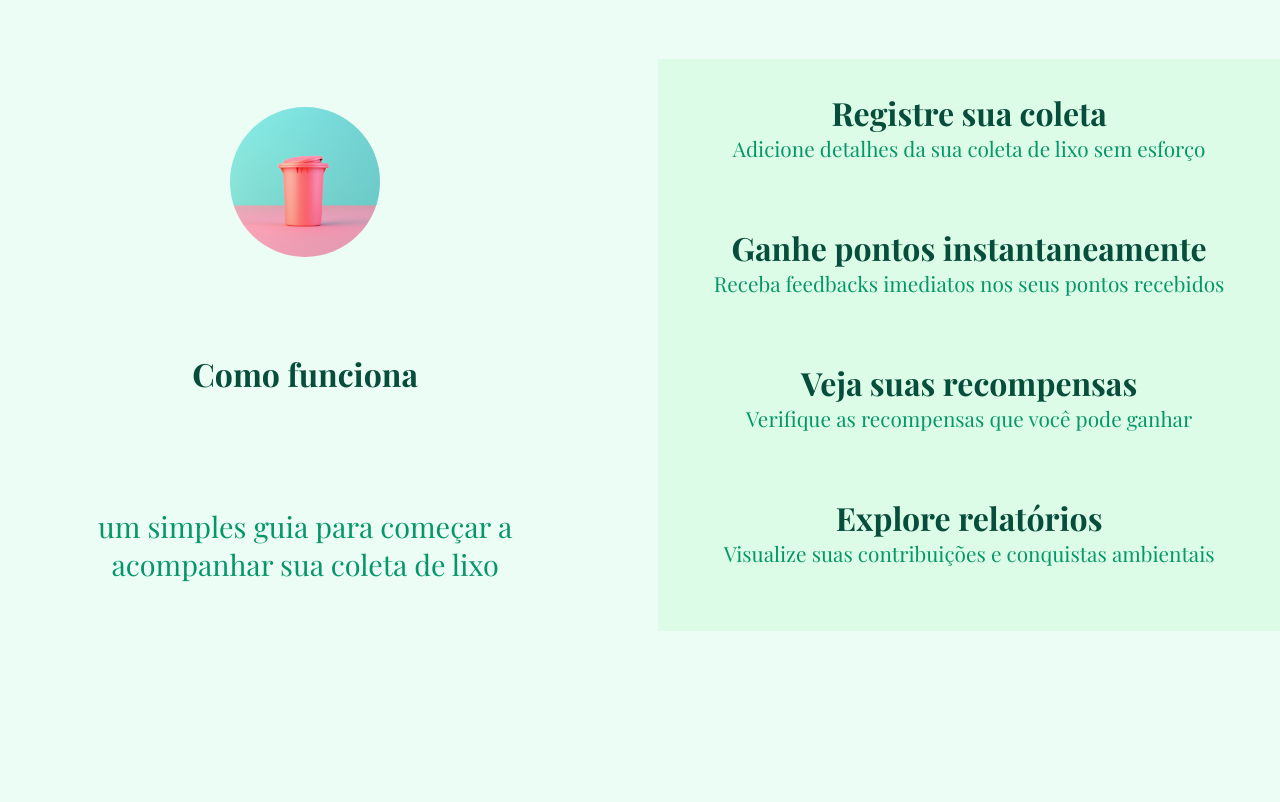
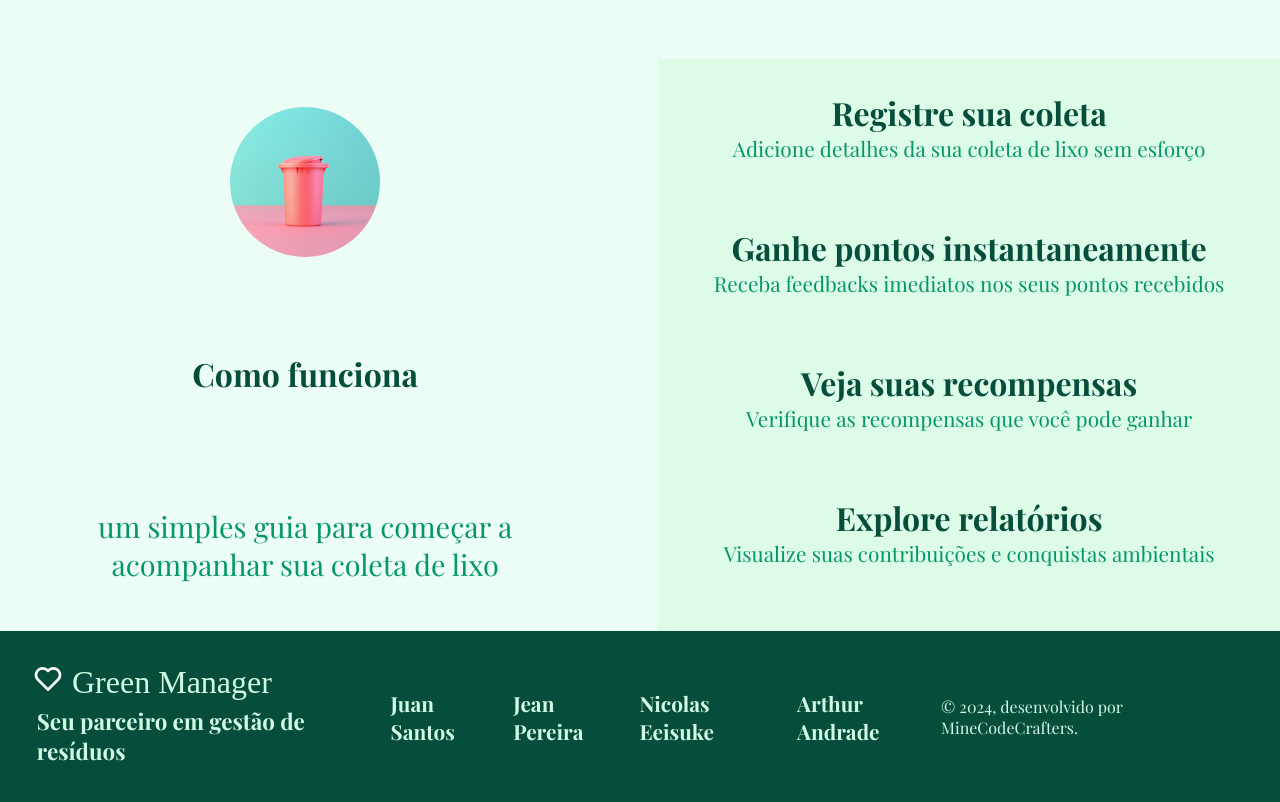
Before and after one commit to JeanPDR/GreenManager-, a plain HTML site: page frontend/index.html in a window 1280 px wide. Shown: the part 1520-2322 px from the top of the page. Before the commit the page ends 2151 px from the top, so only its background shows below. Drawn offline with nearby package versions, Linux system fonts and the light colour scheme; a web font is replaced by a local one.

Commit message:
criando e estilizando footer

```diff
--- a/frontend/index.html
+++ b/frontend/index.html
@@ -8,6 +8,10 @@
     <link rel="preconnect" href="https://fonts.gstatic.com" crossorigin />
     <link
       href="https://fonts.googleapis.com/css2?family=Playfair+Display:ital,wght@0,400..900;1,400..900&display=swap"
+      rel="stylesheet"
+    />
+    <link
+      href="https://unpkg.com/boxicons@2.1.4/css/boxicons.min.css"
       rel="stylesheet"
     />
     <title>Green Manager</title>
@@ -38,26 +42,33 @@
       <p class="section-text">Colete pontos e troque por premiações</p>
       <div class="features">
         <div class="feature-img">
-          <img src="./assets/sacolasPlasticas.jpeg" alt="Sacolas plasticas">
+          <img src="./assets/sacolasPlasticas.jpeg" alt="Sacolas plasticas" />
           <h3 class="feature-title">Acompanhe seu progresso</h3>
-          <p class="feature-text">Registre facilmente suas coletas de lixo e veja seus pontos crescerem</p>
+          <p class="feature-text">
+            Registre facilmente suas coletas de lixo e veja seus pontos
+            crescerem
+          </p>
         </div>
         <div class="feature-img">
-          <img src="./assets/impacto.jpeg" alt="">
+          <img src="./assets/impacto.jpeg" alt="" />
           <h3 class="feature-title">Visualize o seu impacto</h3>
-          <p class="feature-text">Obtenha insights sobre suas contribuições para a sustentabilidade</p>
+          <p class="feature-text">
+            Obtenha insights sobre suas contribuições para a sustentabilidade
+          </p>
         </div>
         <div class="feature-img">
-          <img src="./assets/gifts.jpeg" alt="">
+          <img src="./assets/gifts.jpeg" alt="" />
           <h3 class="feature-title">Engaje com a comunidade</h3>
-          <p class="feature-text">Participe de uma classificação e veja como você se sai</p>
+          <p class="feature-text">
+            Participe de uma classificação e veja como você se sai
+          </p>
         </div>
       </div>
     </section>
     <section>
       <div class="instructions">
         <div class="instructions-img">
-          <img src="./assets/lixoRosa.jpeg" alt="Lata de lixo">
+          <img src="./assets/lixoRosa.jpeg" alt="Lata de lixo" />
           <h3>Como funciona</h3>
           <p>um simples guia para começar a acompanhar sua coleta de lixo</p>
         </div>
@@ -81,5 +92,19 @@
         </div>
       </div>
     </section>
+    <footer>
+      <div class="footer-icon">
+        <i class='bx bx-heart'></i>
+        Green Manager
+        <h3>Seu parceiro em gestão de resíduos</h3>
+      </div>
+      <div class="membros">
+        <h4><a href="https://www.linkedin.com/in/juan-s-moreira/">Juan Santos</a></h4>
+        <h4><a href="https://www.linkedin.com/in/jeanpreis/">Jean Pereira</a></h4>
+        <h4><a href="">Nicolas Eeisuke</a></h4>
+        <h4><a href="">Arthur Andrade</a></h4>
+      </div>
+      <p>&copy; 2024, desenvolvido por MineCodeCrafters.</p>
+    </footer>
   </body>
 </html>
--- a/frontend/styles/style.css
+++ b/frontend/styles/style.css
@@ -51,7 +51,7 @@ button {
     background-color: #064e3b;
 }
 
-.hero-box{
+.hero-box {
     display: flex;
     flex-direction: column;
     align-items: center;
@@ -60,7 +60,7 @@ button {
     padding: 2rem 1.2rem 2rem 1.2rem;
 }
 
-.hero-cta{
+.hero-cta {
     flex-direction: column;
     justify-content: center;
     align-items: center;
@@ -68,91 +68,89 @@ button {
     color: #ecfdf5;
 }
 
-.hero-cta h2{
+.hero-cta h2 {
     font-size: 1.5rem;
     margin-bottom: 1rem;
 }
 
-.hero-cta p{
+.hero-cta p {
     font-size: 1rem;
     margin-bottom: 1rem;
 }
 
-.hero-btn{
-    padding: .7rem;
+.hero-btn {
+    padding: 0.7rem;
     font-size: 1rem;
     border-radius: 8px;
-    background-color: #65A30D;
+    background-color: #65a30d;
     color: #ecfdf5;
     cursor: pointer;
 }
 
-.hero-btn:hover{
+.hero-btn:hover {
     background-color: #064e3b;
 }
 
-.hero-img img{
+.hero-img img {
     width: 300px;
     height: 300px;
     border-radius: 10px;
 }
 
-
-.feature-section{
+.feature-section {
     margin-top: 3rem;
     text-align: center;
 }
 
-.feature-section .section-title{
-    color:#064e3b;
+.feature-section .section-title {
+    color: #064e3b;
     font-size: 1.6rem;
 }
 
-.feature-section .section-text{
+.feature-section .section-text {
     color: #059669;
     font-size: 1rem;
 }
 
-.features{
+.features {
     display: flex;
     flex-direction: column;
     justify-content: space-between;
     margin-top: 1rem;
 }
 
-.feature-img{
+.feature-img {
     display: flex;
     flex-direction: column;
     align-items: center;
     margin-bottom: 1rem;
 }
 
-.feature-img img{
+.feature-img img {
     width: 300px;
     height: 300px;
-    margin-bottom: .8rem;
+    margin-bottom: 0.8rem;
     border-radius: 10px;
 }
 
-.feature-title{
+.feature-title {
     font-size: 1.5rem;
-    color: #064E3B;
+    color: #064e3b;
 }
 
-.feature-text{
+.feature-text {
     font-size: 1rem;
-    margin: .5rem;
+    margin: 0.5rem;
     color: #059669;
 }
 
-
-.instructions{
+.instructions {
     display: flex;
     flex-direction: column;
     margin-top: 5rem;
 }
 
-.instructions-img{
+.instructions-img {
     display: flex;
     flex-direction: column;
     align-items: center;
@@ -161,42 +159,87 @@ button {
     margin-bottom: 2rem;
 }
 
-.instructions-img img{
+.instructions-img img {
     width: 150px;
     height: 150px;
     border-radius: 50%;
 }
 
-.instructions-img h3{
-    color: #064E3B;
+.instructions-img h3 {
+    color: #064e3b;
     font-size: 2rem;
     margin: auto;
 }
 
-.instructions-img p{
+.instructions-img p {
     color: #059669;
     font-size: 1.3rem;
 }
 
-.instructions-box{
-    background-color: #DCFCE7;
+.instructions-box {
+    background-color: #dcfce7;
 }
 
-.instructions-text{
-    margin: .3rem;
+.instructions-text {
+    margin: 0.3rem;
 }
 
-.instructions-text h4{
-    color: #064E3B;
+.instructions-text h4 {
+    color: #064e3b;
     font-size: 1.6rem;
 }
 
-.instructions-text p{
+.instructions-text p {
     color: #059669;
     margin-bottom: 2rem;
 }
 
+footer {
+    background-color: #064e3b;
+    padding: 2rem;
+}
 
+.footer-icon {
+    color: #d1fae5;
+    font-size: 2rem;
+    /* margin-top: 1rem; */
+}
+
+.footer-icon .bx-heart {
+    color: #fff;
+}
+
+.footer-icon h3 {
+    color: #d1fae5;
+    font-size: 1.4rem;
+    margin: .3rem;
+}
+
+footer .membros {
+    display: flex;
+    flex-direction: column;
+    justify-content: space-between;
+    margin: .4rem 0 .4rem .3rem;
+}
+
+.membros h4{
+    font-size: 1.3rem;
+}
+
+.membros a {
+    text-decoration: none;
+    color: #d1fae5;
+    cursor: pointer;
+}
+
+.membros a:hover{
+    text-decoration-line: underline;
+}
+
+footer p {
+    color: #d1fae5;
+    font-size: 1rem;
+}
 
 @media (min-width: 768px) {
     .header-primary {
@@ -212,77 +255,77 @@ button {
         font-size: 1rem;
     }
 
-    .hero-box{
+    .hero-box {
         flex-direction: row;
     }
 
-    .hero-cta{
+    .hero-cta {
         margin-right: 2rem;
     }
 
-    .hero-cta h2{
+    .hero-cta h2 {
         font-size: 3.5rem;
     }
 
-    .hero-cta p{
+    .hero-cta p {
         font-size: 2rem;
     }
 
-    .hero-btn{
+    .hero-btn {
         font-size: 1.5rem;
         padding: 1rem;
         border-radius: 8px;
     }
 
-    .hero-img img{
+    .hero-img img {
         width: 600px;
         height: 600px;
     }
 
-    .feature-section .section-title{
+    .feature-section .section-title {
         font-size: 3rem;
     }
 
-    .feature-section .section-text{
+    .feature-section .section-text {
         font-size: 1.8rem;
         margin-bottom: 4rem;
     }
 
-    .features{
+    .features {
         flex-direction: row;
         justify-content: space-evenly;
     }
 
-    .feature-img{
+    .feature-img {
         padding: 1rem;
     }
 
-    .feature-img img{
+    .feature-img img {
         width: 400px;
         height: 280px;
     }
 
-    .feature-title{
+    .feature-title {
         font-size: 2rem;
     }
 
-    .feature-text{
+    .feature-text {
         font-size: 1.3rem;
     }
 
-    .instructions{
+    .instructions {
         flex-direction: row;
         justify-content: center;
         gap: 3rem;
         width: 100vw;
     }
 
-    .instructions-img p{
+    .instructions-img p {
         font-size: 1.8rem;
         margin: 1rem;
     }
 
-    .instructions-box{
+    .instructions-box {
         display: flex;
         justify-content: center;
         text-align: center;
@@ -292,15 +335,29 @@ button {
         gap: 2rem;
     }
 
-    .instructions-text{
+    .instructions-text {
         margin: auto;
     }
 
-    .instructions-text h4{
+    .instructions-text h4 {
         font-size: 2rem;
     }
 
-    .instructions-text p{
+    .instructions-text p {
         font-size: 1.3rem;
     }
+
+    footer{
+        display: flex;
+        justify-content: space-between;
+        align-items: center;
+    }
+
+    footer .membros{
+        display: flex;
+        flex-direction: row;
+        justify-content: space-between;
+        gap: 1rem;
+    }
+
 }
```
